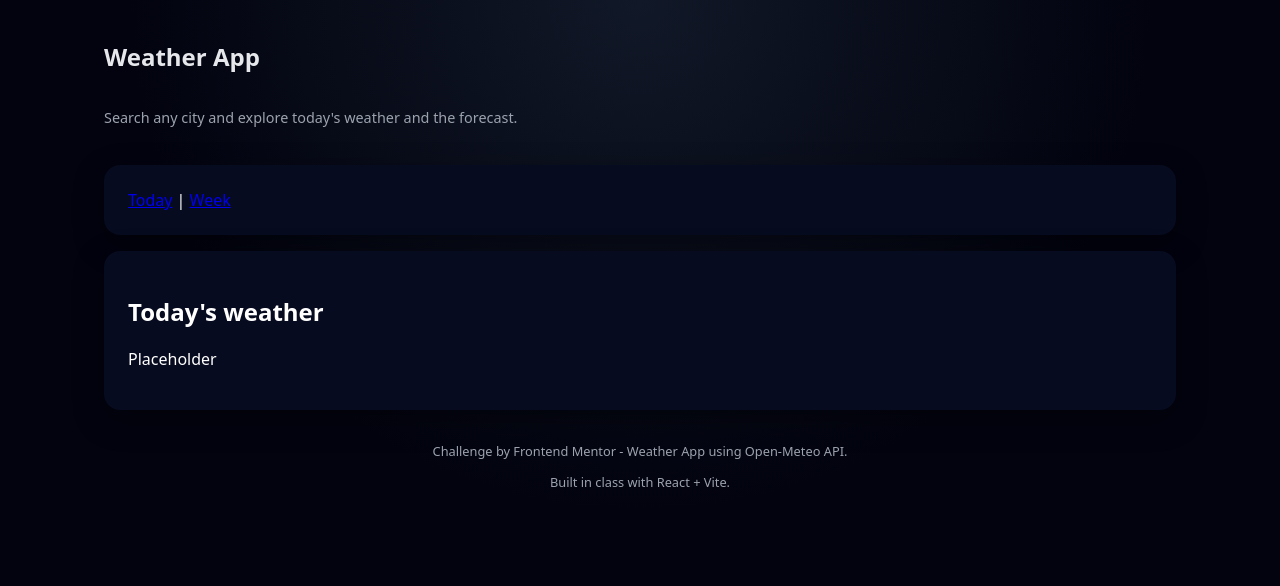
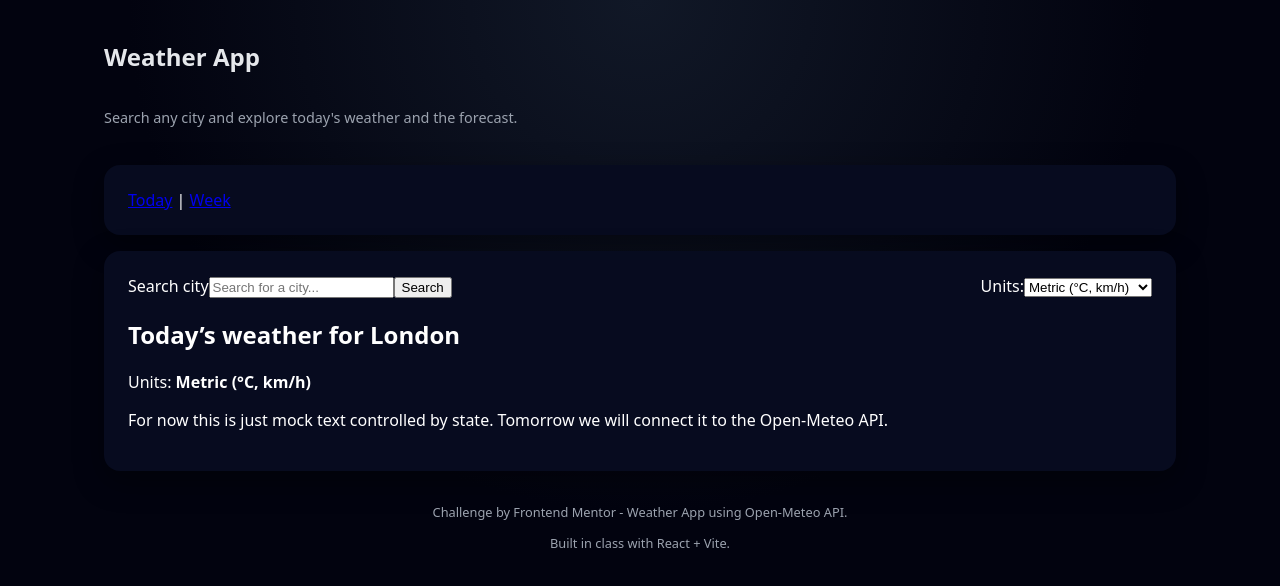
Before and after one commit to jessecube1234-beep/week3-level3-react, a React (Vite) app: page / in a window 1280 px wide. Shown: the top 586 px of the page. Built offline with nearby package versions, Linux system fonts and the light colour scheme.

Commit message:
implement useState react hook

```diff
--- /dev/null
+++ b/src/components/weather/SearchBar.jsx
@@ -0,0 +1,44 @@
+import { useState } from "react";
+
+/**
+ * SearchBar is a controlled input for city search.
+ *
+ * @param {object} props - Component props.
+ * @param {function(query: string): void} props.onSearch - Called when form is submitted.
+ */
+
+const SearchBar = ({ onSearch }) => {
+    const [query, setQuery] = useState('');
+
+    const handleSubmit = (event) => {
+        event.preventDefault();
+
+        const trimmed = query.trim();
+
+        if (!trimmed) {
+            return;
+        }
+
+        onSearch(query);
+    };
+
+    return (
+        <form onSubmit={handleSubmit} className="search-bar">
+            <label htmlFor="search-input" className="sr-only">
+                Search city
+            </label>
+
+            <input
+                id="search-input"
+                type="text"
+                placeholder="Search for a city..."
+                value={query}
+                onChange={(event) => setQuery(event.target.value)}
+            />
+
+            <button type="submit">Search</button>
+        </form>
+    );
+};
+
+export default SearchBar;
--- /dev/null
+++ b/src/components/weather/UnitsToggle.jsx
@@ -0,0 +1,25 @@
+/**
+ * UnitsToggle switches between metric and imperial units.
+ *
+ * @param {object} props - Component props.
+ * @param {"metric" | "imperial"} props.units - Current units.
+ * @param {(units: "metric" | "imperial") => void} props.onChange - Callback when units change.
+ */
+const UnitsToggle = ({ units, onChange }) => {
+  const handleChange = (event) => {
+    const value = event.target.value === "metric" ? "metric" : "imperial";
+    onChange(value);
+  };
+
+  return (
+    <div className="units-toggle">
+      <label htmlFor="units-select">Units:</label>
+      <select id="units-select" value={units} onChange={handleChange}>
+        <option value="metric">Metric (°C, km/h)</option>
+        <option value="imperial">Imperial (°F, mph)</option>
+      </select>
+    </div>
+  );
+};
+
+export default UnitsToggle;
--- a/src/pages/TodayPage.jsx
+++ b/src/pages/TodayPage.jsx
@@ -1,16 +1,49 @@
+import { useState } from "react";
+
+import SearchBar from "../components/weather/SearchBar.jsx";
+import UnitsToggle from "../components/weather/UnitsToggle.jsx";
+
 /**
  * Initial Today page.
  * Static content just to validate layout, JSX and styling.
  */
 
 function TodayPage() {
-     return (
-    <section className="card">
-        <h2>Today&apos;s weather</h2>
-        <p>
-            Placeholder
-        </p>
-    </section>
+    const [city, setCity] = useState("London");
+    const [units, setUnits] = useState("metric");
+
+    const handleSearch = (newCity) => {
+        setCity(newCity);
+        // Day 3: trigger API request here
+    };
+
+    const handleUnitsChange = (newUnits) => {
+        setUnits(newUnits);
+        // Day 3: re-fetch or convert data here
+    };
+
+    return (
+        <section className="card">
+            <div style={{ display: "flex", justifyContent: "space-between", gap: "1rem" }}>
+                <SearchBar onSearch={handleSearch} />
+                <UnitsToggle units={units} onChange={handleUnitsChange} />
+            </div>
+
+            <div style={{ marginTop: "1rem" }}>
+                <h2>
+                    Today’s weather for <span>{city}</span>
+                </h2>
+            </div>
+
+            <p>
+                Units: <strong>{units === "metric" ? "Metric (°C, km/h)" : "Imperial (°F, mph)"}</strong>
+            </p>
+
+            <p>
+                For now this is just mock text controlled by state. Tomorrow we will
+                connect it to the Open-Meteo API.
+            </p>
+        </section>
     );
 }
 
```
